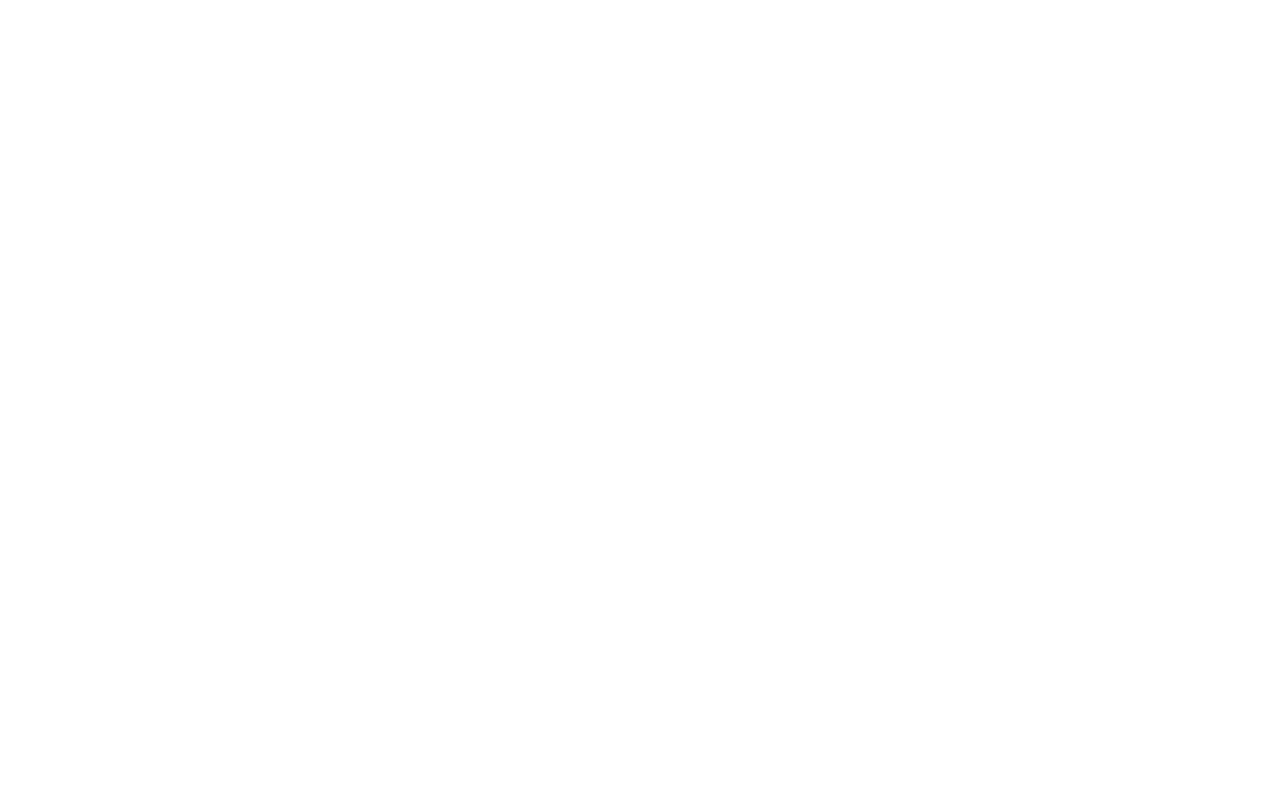
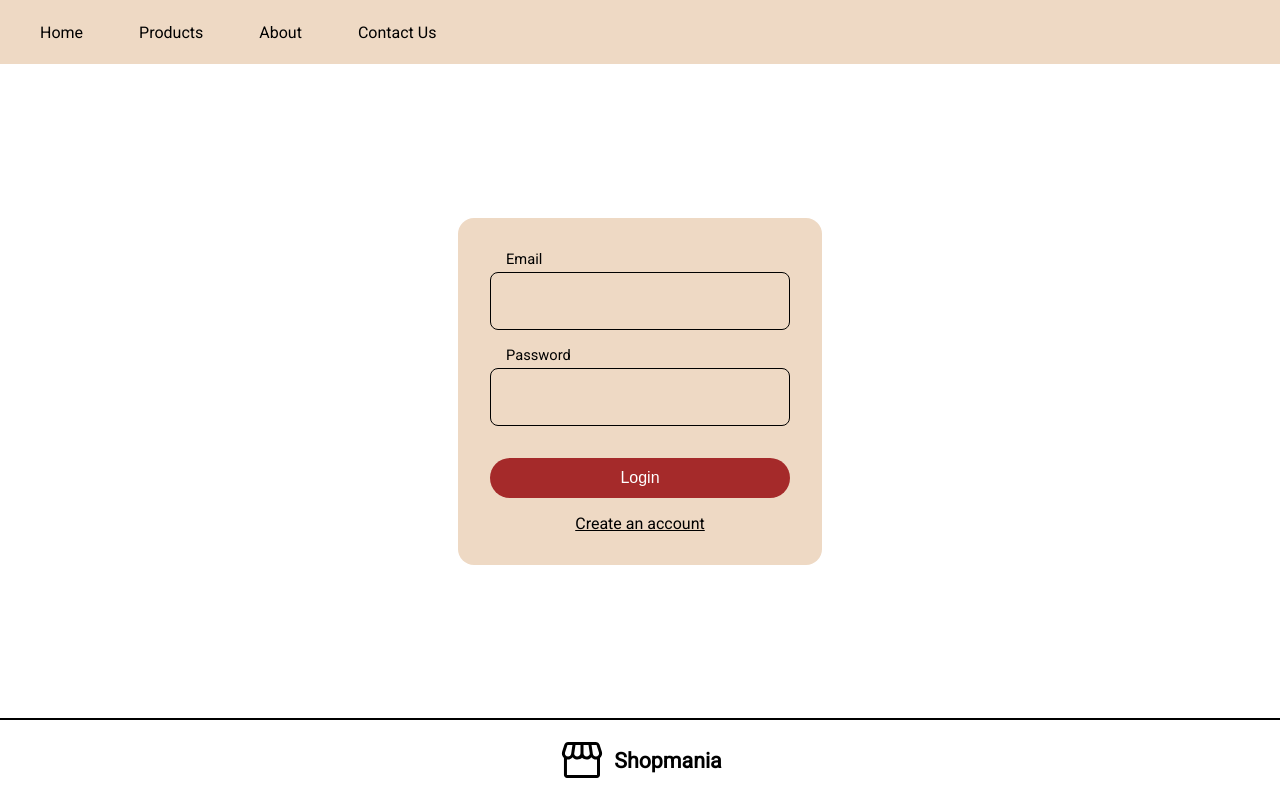
Before and after one commit to abdel-17/shopmania, a React (Vite) app: page /login in a window 1280 px wide. Before the commit this address had no page. Built offline with nearby package versions, Linux system fonts and the light colour scheme.

Commit message:
Added the login screen

```diff
--- a/src/App.tsx
+++ b/src/App.tsx
@@ -1,11 +1,13 @@
 import { BrowserRouter, Route, Routes } from "react-router-dom";
 import Home from "./pages/home/Home";
+import Login from "./pages/login/Login";
 
 function App() {
   return (
     <BrowserRouter>
       <Routes>
         <Route path="/" element={<Home />} />
+        <Route path="/login" element={<Login />} />
       </Routes>
     </BrowserRouter>
   );
--- a/src/index.css
+++ b/src/index.css
@@ -15,6 +15,7 @@ body {
   border-radius: 20px;
   color: white;
   background-color: var(--accent);
+  border: none;
   font-size: 12pt;
   transition: background-color 0.25s;
 }
@@ -57,3 +58,24 @@ body {
 .no-underline {
   text-decoration: none;
 }
+
+.text-field-label {
+  margin-left: 16px;
+  margin-bottom: 4px;
+  font-size: 11pt;
+}
+
+.text-field {
+  height: 56px;
+  padding: 0px 16px;
+  font-size: 12pt;
+  background: none;
+  border: 1px solid black;
+  border-radius: 8px;
+  outline: none;
+  transition: border-color 0.25s;
+}
+
+.text-field:focus {
+  border-color: var(--accent);
+}
--- a/src/pages/home/Home.tsx
+++ b/src/pages/home/Home.tsx
@@ -1,4 +1,4 @@
-import Root from "../../common/Root";
+import Root from "../Root";
 import "./Home.css";
 
 function Home() {
--- /dev/null
+++ b/src/pages/login/Login.css
@@ -0,0 +1,28 @@
+main {
+  display: flex;
+  align-items: center;
+  justify-content: center;
+}
+
+.card {
+  display: flex;
+  flex-direction: column;
+  width: 300px;
+  margin: 16px;
+  padding: 32px;
+  border-radius: 16px;
+  background-color: var(--container);
+}
+
+.password-label {
+  margin-top: 16px;
+}
+
+.login {
+  margin-top: 32px;
+}
+
+.register {
+  margin-top: 16px;
+  text-align: center;
+}
--- /dev/null
+++ b/src/pages/login/Login.tsx
@@ -0,0 +1,33 @@
+import { Link } from "react-router-dom";
+import Root from "../Root";
+import "./Login.css"
+
+function Login() {
+  return (
+    <Root>
+      <div>
+        <form className="card">
+          <label className="text-field-label" htmlFor="email">
+            Email
+          </label>
+          <input name="password" className="text-field" type="email" />
+
+          <label className="password-label text-field-label" htmlFor="password">
+            Password
+          </label>
+          <input name="password" className="text-field" type="password" />
+
+          <button className="login filled-button" type="submit">
+            Login
+          </button>
+
+          <Link to="/register" className="register text-button">
+            Create an account
+          </Link>
+        </form>
+      </div>
+    </Root>
+  );
+}
+
+export default Login;
```
Also changed, not shown: src/pages/Root.css (renamed from src/common/Root.css), src/pages/Root.tsx (renamed from src/common/Root.tsx).
